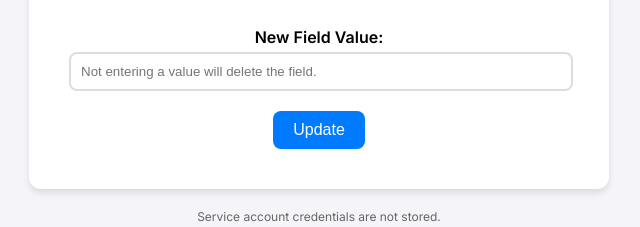
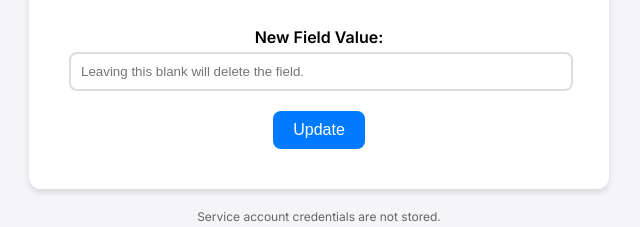
Before and after one commit to LukeG294/FireTool, a plain HTML site: page public/index.html in a window 1280 px wide. Shown: the part 493-720 px from the top of the page, 321-961 px from the left. Drawn offline with Linux system fonts and the light colour scheme.

Commit message:
Update index.html

```diff
--- a/public/index.html
+++ b/public/index.html
@@ -160,7 +160,7 @@
     <label for="fieldName">Field Name:</label>
     <input type="text" id="fieldName" name="fieldName" required placeholder="Entering a field that doesn't exist will create it."><br>
     <label for="fieldValue">New Field Value:</label>
-    <input type="text" id="fieldValue" name="fieldValue" placeholder="Not entering a value will delete the field."><br>
+    <input type="text" id="fieldValue" name="fieldValue" placeholder="Leaving this blank will delete the field."><br>
     <button type="submit" id="submitButton">Update</button>
   </form>
   <div class="disclaimer">Service account credentials are not stored.</div>
```
